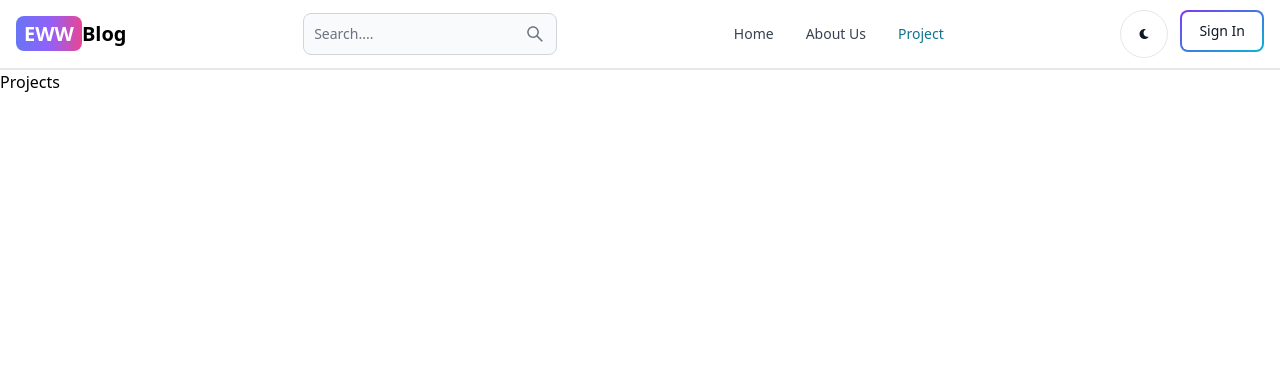
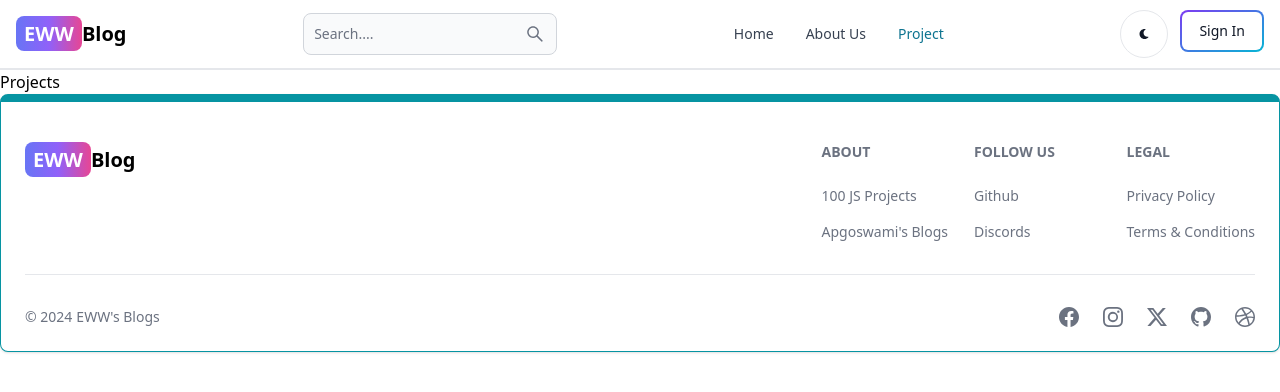
Before and after one commit to amrutgirigoswami/NewMERNBlogApp, a React (Vite) app in the folder client/: page /projects in a window 1280 px wide. Shown: the top 392 px of the page. Built offline with nearby package versions, Linux system fonts and the light colour scheme.

Commit message:
Create footer

```diff
--- a/client/src/App.jsx
+++ b/client/src/App.jsx
@@ -7,6 +7,7 @@
 import Dashboard from "./pages/Dashboard";
 import Projects from "./pages/Projects";
 import Header from "./components/Header";
+import Footer from "./components/Footer";
 
 export default function App() {
   return (
@@ -21,6 +22,7 @@
         <Route path='/projects' element={<Projects />} />
 
       </Routes>
+      <Footer/>
     </BrowserRouter>
   )
 }
--- /dev/null
+++ b/client/src/components/Footer.jsx
@@ -0,0 +1,87 @@
+import React from "react";
+import { Footer } from "flowbite-react";
+import { Link } from "react-router-dom";
+import {
+  BsDribbble,
+  BsFacebook,
+  BsGithub,
+  BsInstagram,
+  BsTwitterX,
+} from "react-icons/bs";
+export default function FooterCom() {
+  return (
+    <Footer container className="border border-t-8 border-teal-500">
+      <div className="w-full max-w-7xl mx-auto">
+        <div className="grid w-full justify-between sm:flex md:grid-cols-1">
+          <div className="mt-5">
+            <Link
+              to={"/"}
+              className="self-center whitespace-nowrap text-lg sm:text-xl font-semibold dark:text-white"
+            >
+              <span className="px-2 py-1 bg-gradient-to-r from-indigo-500 via-purple-500 to-pink-500 rounded-lg text-white">
+                EWW
+              </span>
+              Blog
+            </Link>
+          </div>
+          <div className="grid grid-cols-2 gap-8 mt-4 sm:grid-cols-3 sm:gap-6">
+            <div>
+              <Footer.Title title="About" />
+              <Footer.LinkGroup col>
+                <Footer.Link
+                  href="https://apgoswamiinfo.blogspot.com"
+                  target="_blank"
+                  rel="noopener noreferrer"
+                >
+                  100 JS Projects
+                </Footer.Link>
+                <Footer.Link
+                  href="https://apgoswamiinfo.blogspot.com"
+                  target="_blank"
+                  rel="noopener noreferrer"
+                >
+                  Apgoswami's Blogs
+                </Footer.Link>
+              </Footer.LinkGroup>
+            </div>
+            <div>
+              <Footer.Title title="Follow us" />
+              <Footer.LinkGroup col>
+                <Footer.Link
+                  href="https://apgoswamiinfo.blogspot.com"
+                  target="_blank"
+                  rel="noopener noreferrer"
+                >
+                  Github
+                </Footer.Link>
+                <Footer.Link>Discords</Footer.Link>
+              </Footer.LinkGroup>
+            </div>
+            <div>
+              <Footer.Title title="Legal" />
+              <Footer.LinkGroup col>
+                <Footer.Link>Privacy Policy</Footer.Link>
+                <Footer.Link>Terms &amp; Conditions</Footer.Link>
+              </Footer.LinkGroup>
+            </div>
+          </div>
+        </div>
+        <Footer.Divider />
+        <div className="w-full sm:flex sm:items-center sm:justify-between">
+          <Footer.Copyright
+            href="#"
+            by="EWW's Blogs"
+            year={new Date().getFullYear()}
+          />
+          <div className="flex  gap-6 sm:mt-0 mt-4 sm:justify-center">
+            <Footer.Icon href="#" icon={BsFacebook} />
+            <Footer.Icon href="#" icon={BsInstagram} />
+            <Footer.Icon href="#" icon={BsTwitterX} />
+            <Footer.Icon href="#" icon={BsGithub} />
+            <Footer.Icon href="#" icon={BsDribbble} />
+          </div>
+        </div>
+      </div>
+    </Footer>
+  );
+}
```
